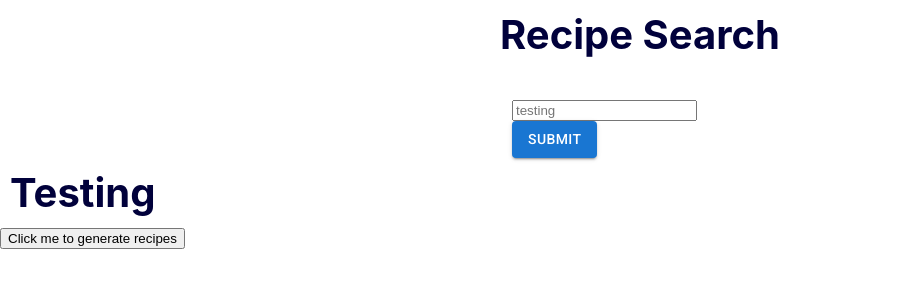
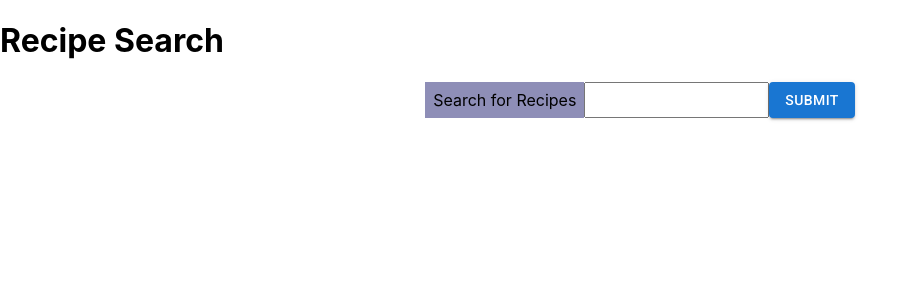
Before and after one commit to Berniez88/FoodBlog, a React (Create React App) app in the folder client/: page / in a window 1280 px wide. Shown: the top 300 px of the page, without its empty margins (0-919 px from the left). Built offline with nearby package versions, Linux system fonts and the light colour scheme.

Commit message:
fixed my form, and correctly retrieves data based on user input

```diff
--- a/client/src/App.js
+++ b/client/src/App.js
@@ -3,26 +3,31 @@ import FakeData from "./components/FakeData";
 import SearchBar from "./components/SearchBar";
 import cover from "../src/images/food.jpg";
 function App() {
-  const [data, setData] = useState();
-  const apiKey = "3c865aa7fe96459cae1583d69c3e52e3";
-  const api = (e) => {
+  // States
+  const [APIData, SetAPIData] = useState();
+  // State used to retrieve the userInput in the child component SearchBar
+  const [userSearchedResults, setUserSearchedResults] = useState("");
+  const apiKey = "256693ab455d4924b302bc239a965907";
+
+  // Function that calls the API
+  const api = (userInput) => {
     fetch(
-      //  `https://api.spoonacular.com/recipes/random?apiKey=${apiKey}&number=5`
-      ` https://api.spoonacular.com/recipes/complexSearch?apiKey=${apiKey}&query=${e.target}&number=2`
+      ` https://api.spoonacular.com/recipes/complexSearch?apiKey=${apiKey}&query=${userInput}&number=2`
     )
       .then((res) => res.json())
-      .then((data) => setData(data))
+      .then((data) => SetAPIData(data))
       .catch((err) => {
         console.log(`error: ${err}`);
       });
-    console.log(" this is the value", e.target.value);
   };
-  console.log("data is: ", data);
+
+  console.log("te data is", APIData);
   return (
     <>
-      <SearchBar></SearchBar>
-      <h1>Testing</h1>
-      <button onClick={api}>Click me to generate recipes</button>
+      <SearchBar
+        api={api}
+        setUserSearchedResults={setUserSearchedResults}
+      ></SearchBar>
     </>
   );
 }
--- a/client/src/components/SearchBar.js
+++ b/client/src/components/SearchBar.js
@@ -1,28 +1,32 @@
 import React, { useState } from "react";
 import "../css/SearchBar.css";
 import { TextField, Button } from "../mui";
-function SearchBar() {
-  const [inputText, setInputText] = useState("");
-  const submitSearch = (e) => {
-    console.log(e.target.value);
-    console.log("data is", e.target.value);
+function SearchBar({ api, setUserSearchedResults }) {
+  const [searchResults, setSearchResults] = useState("");
+
+  const searchRecipe = (e) => {
+    e.preventDefault();
+    console.log("user typed in", searchResults);
+    api(searchResults);
   };
-  let inputHandler = (e) => {
-    console.log(e.target.value);
-    let data = e.target.value;
-    console.log("data is: ", data);
-  };
+
   return (
     <>
       <div className="main">
         <h1>Recipe Search</h1>
         <div className="search">
-          <form>
-            <input type="text" placeholder="testing" />
-            <Button variant="contained" id="userInput" onClick={submitSearch}>
+          <form onSubmit={searchRecipe} className="searchForm">
+            <label className="label">Search for Recipes</label>
+            <input
+              type="text"
+              value={searchResults}
+              onChange={(e) => setSearchResults(e.target.value)}
+            />
+            <Button variant="contained" id="userInput" onClick={searchRecipe}>
               Submit
             </Button>
           </form>
+
           {/* <TextField
             id="outlined-basic"
             label="Search"
--- a/client/src/css/SearchBar.css
+++ b/client/src/css/SearchBar.css
@@ -1,4 +1,4 @@
-.main {
+/* .main {
   display: flex;
   align-items: center;
   flex-direction: column;
@@ -15,4 +15,16 @@ h1 {
   display: flex;
   justify-content: center;
   width: 20%;
+} */
+
+.searchForm {
+  display: flex;
+  justify-content: center;
 }
+.label {
+  padding-left: 8px;
+  padding-right: 8px;
+  background-color: rgb(142, 142, 183);
+  display: flex;
+  align-items: center;
+}
```
